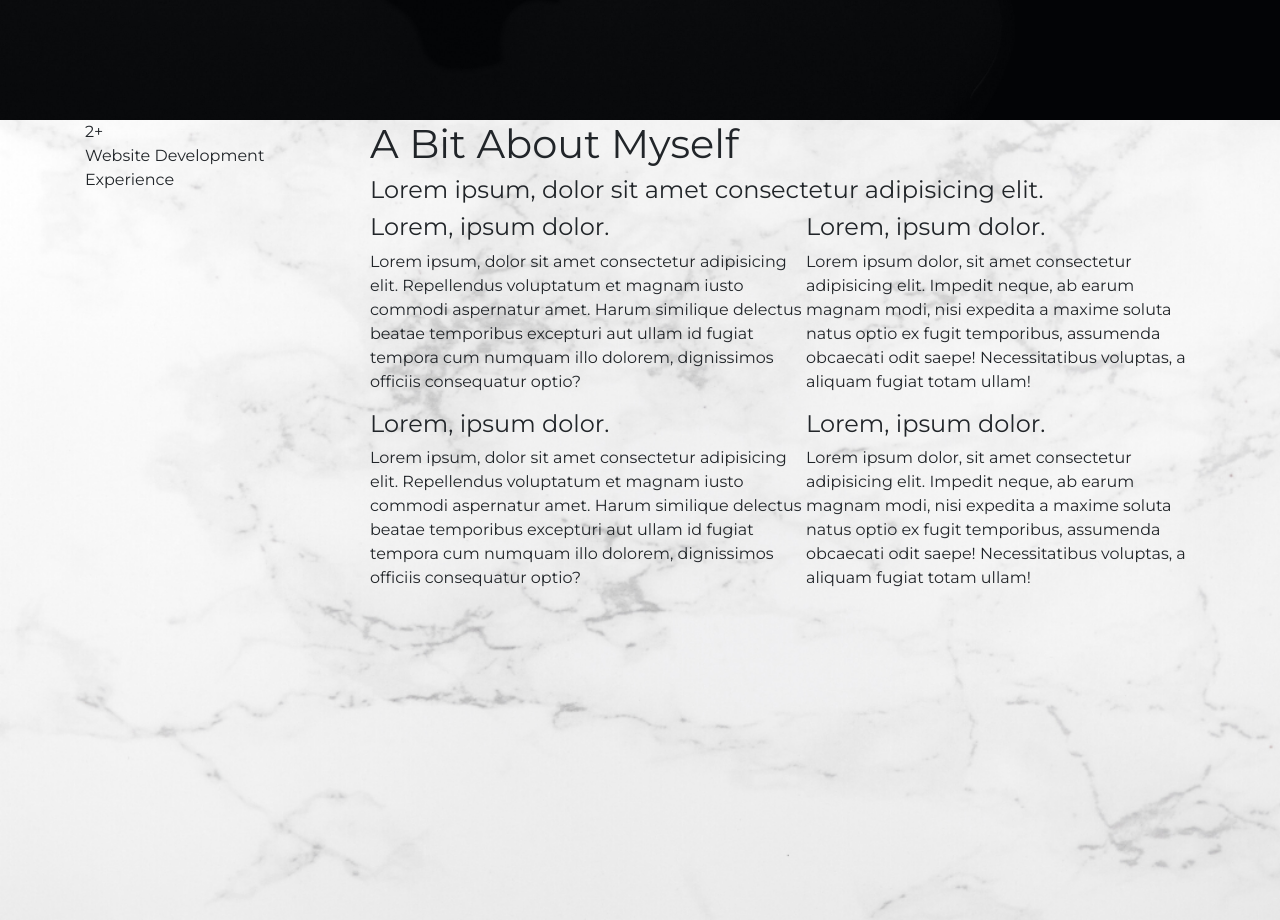
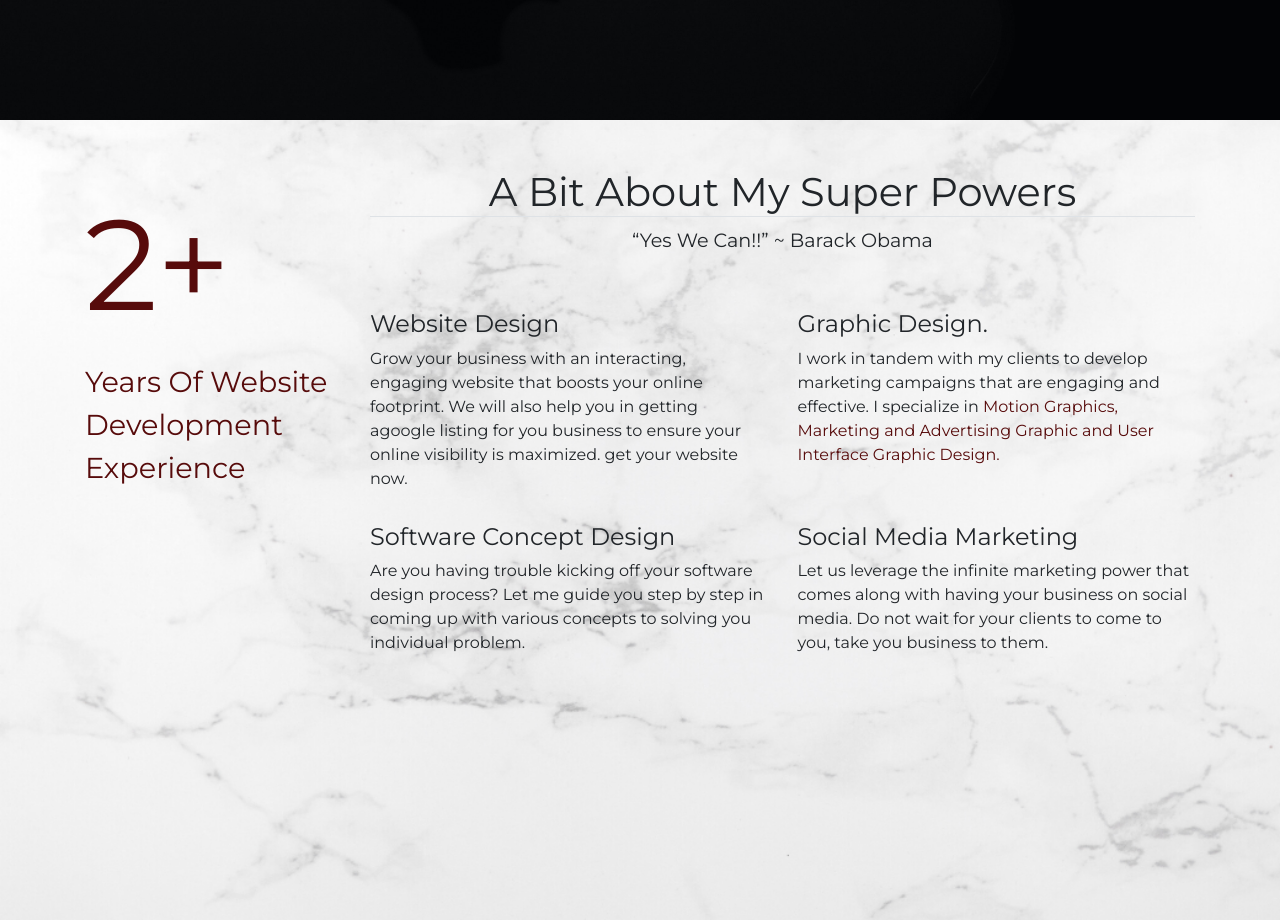
Before and after one commit to hunt3r04/hunt3r04.github.io, a Vue app: page /#/about in a window 1280 px wide. Shown: the part 680-1600 px from the top of the page. Built offline with nearby package versions, Linux system fonts and the light colour scheme.

Commit message:
Services Page

```diff
--- a/src/views/About.vue
+++ b/src/views/About.vue
@@ -2,36 +2,36 @@
   <div id="about">
     <div class="container">
 
-      <div class="row">
+      <div class="row pt-5">
         <div class="col-md-3">
           <div class="experience">
-          <div class="years">2+</div>
-          <div class="experience-text">Website Development Experience</div>
+          <div class="years text-red">2+</div>
+          <div class="experience-text text-red">Years Of Website Development Experience</div>
           </div>
         </div>
         <div class="col-md-9 services">
-        <div class="about-title">
-          <h1>A Bit About Myself</h1>
-          <h4>Lorem ipsum, dolor sit amet consectetur adipisicing elit.</h4>
+        <div class="about-title text-center">
+          <h1 class="border-bottom">A Bit About My Super Powers</h1>
+          <h4><small class="pt-2"><q>Yes We Can!!</q> ~ Barack Obama</small></h4>
         </div>
-          <div class="d-flex">
-            <div class="web-design">
-              <h4>Lorem, ipsum dolor.</h4>
-              <p>Lorem ipsum, dolor sit amet consectetur adipisicing elit. Repellendus voluptatum et magnam iusto commodi aspernatur amet. Harum similique delectus beatae temporibus excepturi aut ullam id fugiat tempora cum numquam illo dolorem, dignissimos officiis consequatur optio?</p>
+          <div class="row pt-5">
+            <div class="web-design col">
+              <h4>Website Design</h4>
+              <p>Grow your business with an interacting, engaging website that boosts your online footprint. We will also help you in getting  agoogle listing for you business to ensure your online visibility is maximized. get your website now.</p>
             </div>
-            <div class="graphic-design">
-              <h4>Lorem, ipsum dolor.</h4>
-              <p>Lorem ipsum dolor, sit amet consectetur adipisicing elit. Impedit neque, ab earum magnam modi, nisi expedita a maxime soluta natus optio ex fugit temporibus, assumenda obcaecati odit saepe! Necessitatibus voluptas, a aliquam fugiat totam ullam!</p>
+            <div class="graphic-design col">
+              <h4>Graphic Design.</h4>
+              <p>I work in tandem with my clients to develop marketing campaigns that are engaging and effective. I specialize in <span class="text-red">Motion Graphics, Marketing and Advertising Graphic and User Interface Graphic Design.</span></p>
             </div>
           </div>
-           <div class="d-flex">
-            <div class="Concept Design">
-              <h4>Lorem, ipsum dolor.</h4>
-              <p>Lorem ipsum, dolor sit amet consectetur adipisicing elit. Repellendus voluptatum et magnam iusto commodi aspernatur amet. Harum similique delectus beatae temporibus excepturi aut ullam id fugiat tempora cum numquam illo dolorem, dignissimos officiis consequatur optio?</p>
+           <div class="row pt-3">
+            <div class="concept-design col">
+              <h4> Software Concept Design</h4>
+              <p>Are you having trouble kicking off your software design process? Let me guide you step by step in coming up with various concepts to solving you individual problem.</p>
             </div>
-            <div class="Social-markerting">
-              <h4>Lorem, ipsum dolor.</h4>
-              <p>Lorem ipsum dolor, sit amet consectetur adipisicing elit. Impedit neque, ab earum magnam modi, nisi expedita a maxime soluta natus optio ex fugit temporibus, assumenda obcaecati odit saepe! Necessitatibus voluptas, a aliquam fugiat totam ullam!</p>
+            <div class="social-markerting col">
+              <h4>Social Media Marketing</h4>
+              <p>Let us leverage the infinite marketing power that comes along with having your business on social media. Do not wait for your clients to come to you, take you business to them.</p>
             </div>
           </div>
         </div>
@@ -53,7 +53,16 @@ export default {
   background-size: cover;
   width:100vw;
   height:100vh;
-  overflow-wrap: initial;
-  background-color:lightgray;
+  overflow-x:none;
+  background-color:rgb(61, 2, 2);
+}
+.years{
+  font-size: 8em;
+}
+.experience-text{
+  font-size: 1.8em;
+}
+.text-red{
+  color:rgb(87, 11, 11);
 }
 </style>
```
